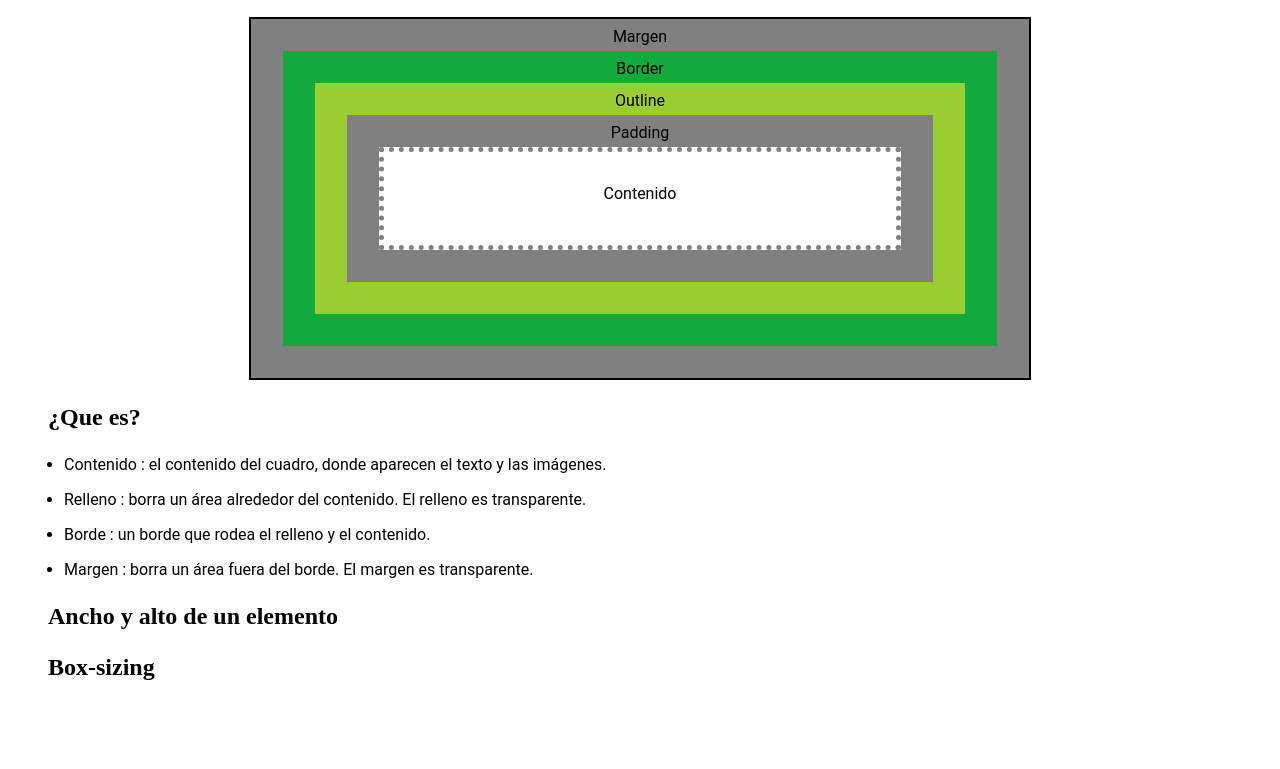
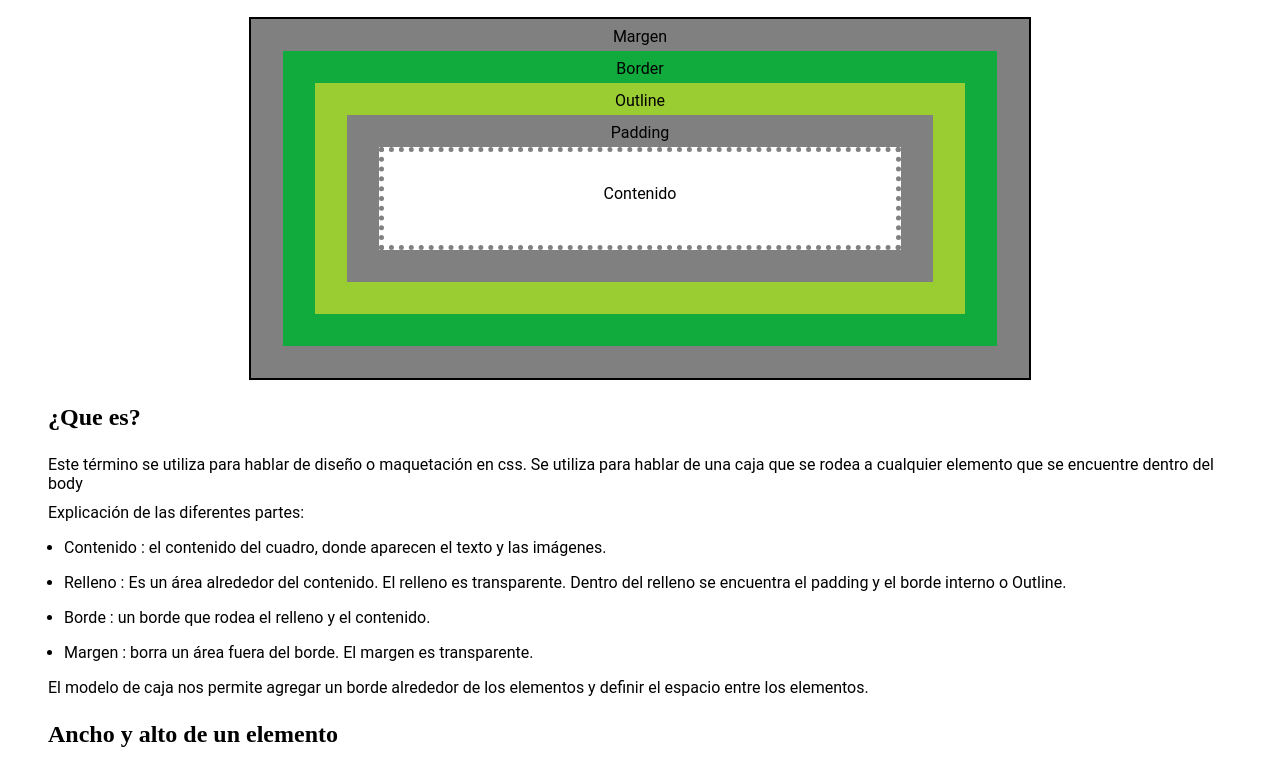
Before and after one commit to eudaimov/CursoCSS, a plain HTML site: page modeloCaja.html in a window 1280 px wide. Shown: the part 100-869 px from the top of the page. Before the commit the page ends 829 px from the top, so only its background shows below. Drawn offline with Linux system fonts and the light colour scheme.

Commit message:
modelo de caja Actualizacion

```diff
--- a/modeloCaja.html
+++ b/modeloCaja.html
@@ -41,7 +41,7 @@
       .center {
         text-align: center;
       }
-      p {
+      #modeloCaja p {
         position: absolute;
         top: 0.5em;
         left: 0;
@@ -80,7 +80,7 @@
 
     <h2>¿Que es?</h2>
     <p>
-      >Este término se utiliza para hablar de diseño o maquetación en css. Se
+      Este término se utiliza para hablar de diseño o maquetación en css. Se
       utiliza para hablar de una caja que se rodea a cualquier elemento que se
       encuentre dentro del body
     </p>
@@ -91,8 +91,8 @@
         imágenes.
       </li>
       <li>
-        Relleno : borra un área alrededor del contenido. El relleno es
-        transparente.
+        Relleno : Es un área alrededor del contenido. El relleno es
+        transparente. Dentro del relleno se encuentra el padding y el borde interno o Outline.
       </li>
       <li>Borde : un borde que rodea el relleno y el contenido.</li>
       <li>
```
Also changed, not shown: introduccion.html (+17 -11 lines).
